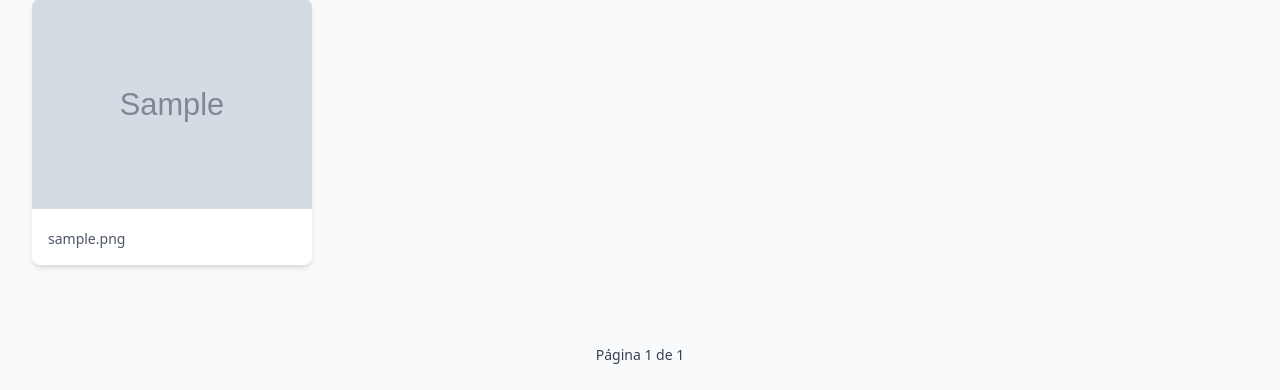
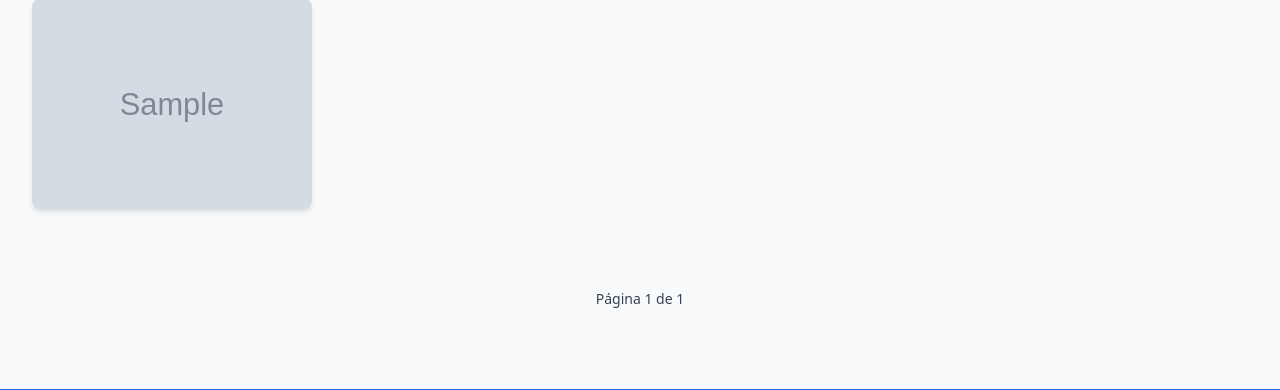
Before and after one commit to matiasestigarribia/mobvap-mobtec, a Django app: page /editions/sample/photos/ in a window 1280 px wide. Shown: the part 342-732 px from the top of the page. Run offline with Django 5.2, Linux system fonts and the light colour scheme; tables that the repository leaves empty hold one stand-in row (values such as "Sample post"); grey boxes marked "Sample" are stand-in pictures.

```diff
--- a/photos/templates/photos.html
+++ b/photos/templates/photos.html
@@ -17,11 +17,7 @@
                 <a target="_blank" href="{{photo.image_file.url}}">
                 <img class="w-full" src="{{ photo.image_file.url }}" alt="{{ photo.image_title }}">
                 </a>
-                <div class="p-4">
-                    <p class="text-gray-600 mt-1 text-sm">
-                        {{ photo.image_description }}
-                    </p>
-                </div>
+
 
             </div>
             {% empty %}
```
